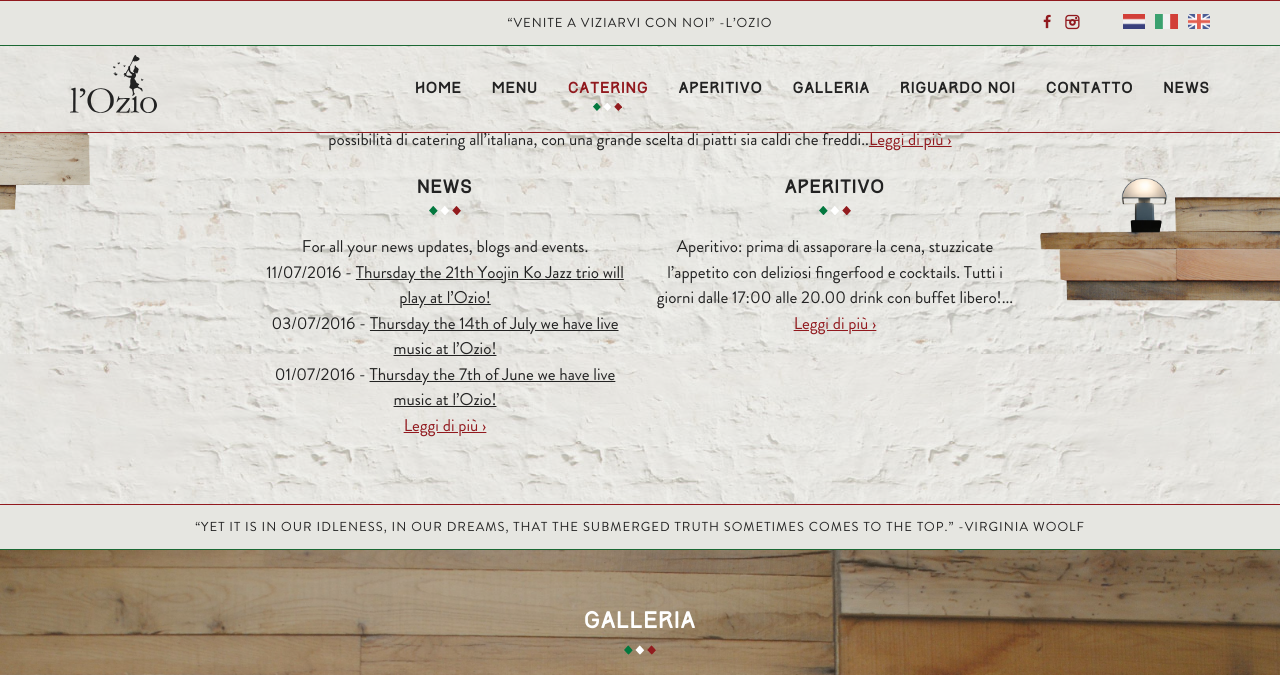
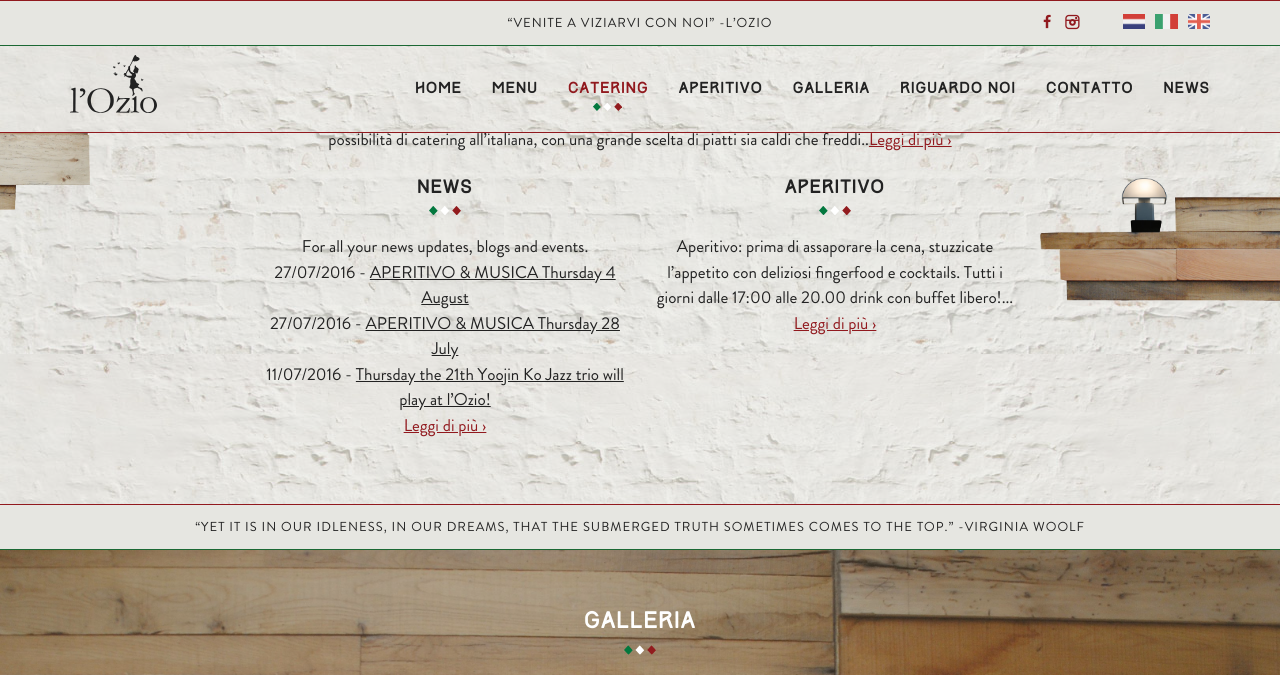
Before and after one commit to jhvanderschee/lozio_it, a Jekyll site: the page built from index.md, in a window 1280 px wide and 900 px high, scrolled down 922 px, cut to the strip 0-675 px from the top of the window. Built offline with Jekyll 4.4.1, drawn with Linux system fonts in a browser that asks for light colours.

Commit message:
Updated '/_layouts/home.html' via CloudCannon

```diff
--- a/_layouts/home.html
+++ b/_layouts/home.html
@@ -46,7 +46,7 @@
                         <div class="post-content"><div class="editable"><p>Per una festa con la famiglia o i vostri amici oppure per un&rsquo;occasione d&rsquo;affari il ristorante l&rsquo;Ozio vi offre diverse possibilit&agrave; di catering all&rsquo;italiana, con una grande scelta di piatti sia caldi che freddi..<a target="_blank" href="/catering">Leggi di pi&ugrave; &rsaquo;</a></p></div>
 
                           <div class="row">
-                            <div class="col-md-6"><h2>News</h2><div class="editable"><p>For all your news updates, blogs and events.<br />11/07/2016 - <a class="blog" href="/news/2016/07/11/thursday-the-21th-yoojin-ko-jazz-trio-will-play-at-l-ozio/">Thursday the 21th Yoojin Ko Jazz trio will play at l&rsquo;Ozio!</a><br />03/07/2016 - <a class="blog" href="/news/2016/07/03/thursday-the-14th-of-july-we-have-live-music-at-l-ozio/">Thursday the 14th of July we have live music at l&rsquo;Ozio!</a><br />01/07/2016 - <a class="blog" href="/news/2016/07/01/thursday-the-7th-of-june-we-have-live-music-at-l-ozio/">Thursday the 7th of June we have live music at l&rsquo;Ozio!</a><br /><a href="/news">Leggi di pi&ugrave; &rsaquo;</a></p></div></div>
+                            <div class="col-md-6"><h2>News</h2><div><p>For all your news updates, blogs and events.<br />{% for post in site.posts | limit: 3 %}{{ post.date | date: "%d/%m/%Y" }} - <a href="{{ post.url }}" class="blog">{{ post.title }}</a><br />{% endfor %}<a href="/news">Leggi di pi&ugrave; &rsaquo;</a></p></div></div>
                             <div class="col-md-6"><h2>Aperitivo</h2><div class="editable"><p>Aperitivo: prima di assaporare la cena, stuzzicate l&rsquo;appetito con deliziosi fingerfood e cocktails. Tutti i giorni dalle 17:00 alle 20.00 drink con buffet libero!... <a target="_blank" href="/aperitivo">Leggi di pi&ugrave; &rsaquo;</a></p></div></div>
                           </div>
 
```
